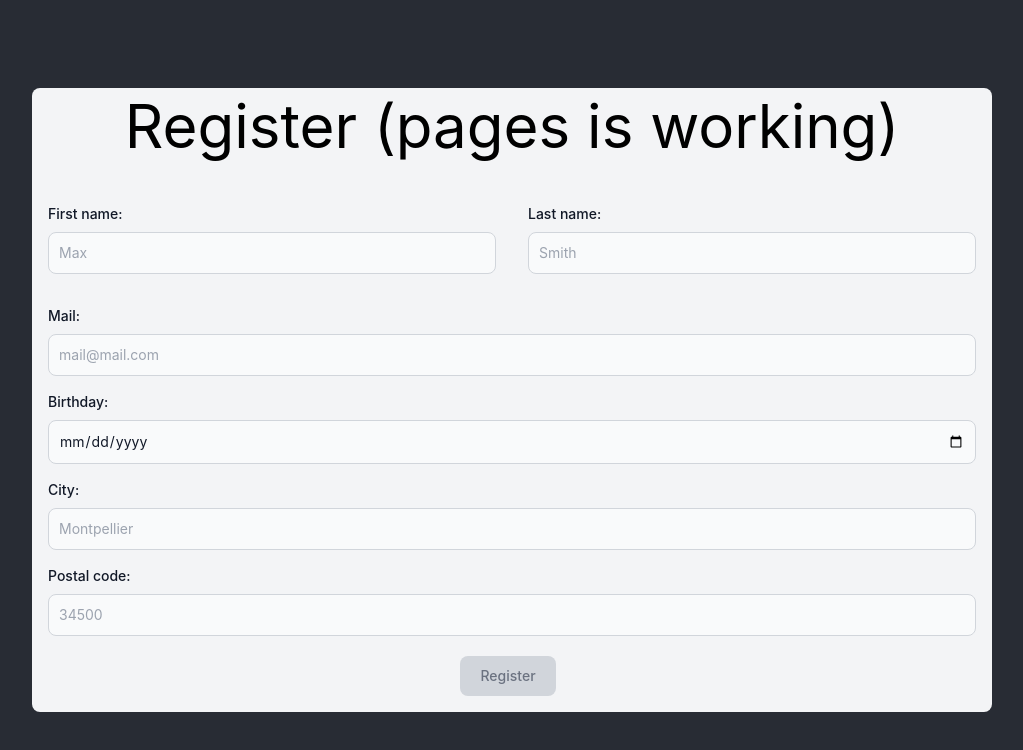
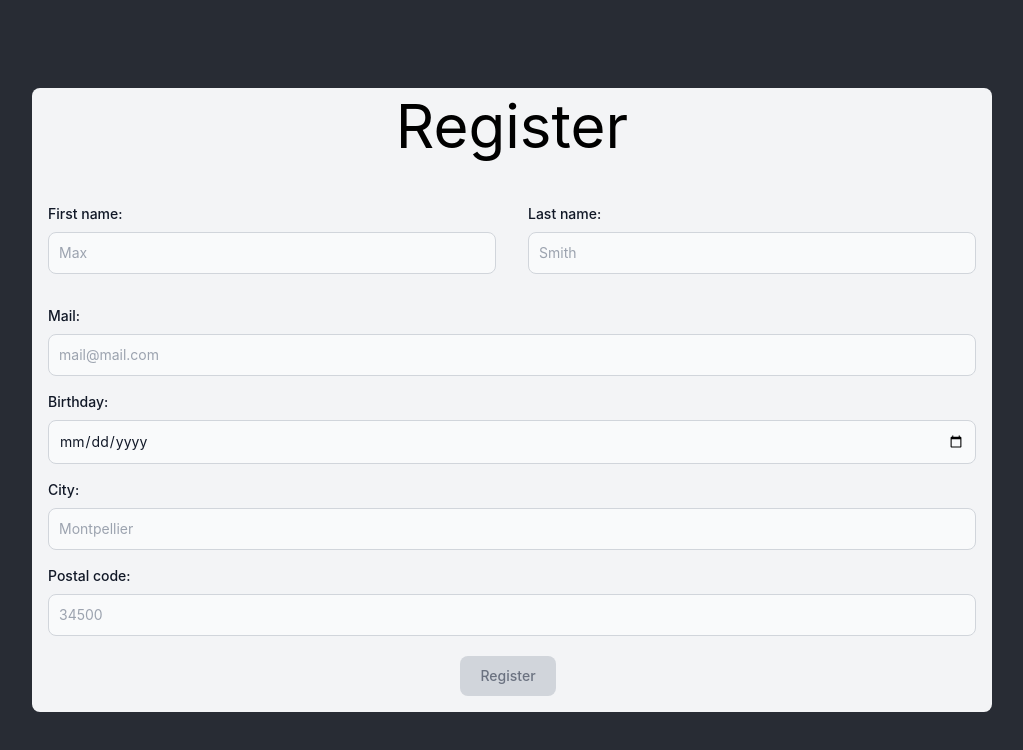
Before and after one commit to TropicalBottle/deploiement-2, a React (Create React App) app: page / in a window 1280 px wide. Shown: the top 750 px of the page, without its empty margins (128-1151 px from the left). Built offline with nearby package versions, Linux system fonts and the light colour scheme.

Commit message:
test: make form usual again

```diff
--- a/src/components/Form/Form.js
+++ b/src/components/Form/Form.js
@@ -65,7 +65,7 @@ export default function Form() {
     return (
         <div className={"flex w-full m-auto justify-center"}>
             <div className={ "bg-gray-100 w-3/4 px-4 py-2 my-8 rounded-lg text-black" }>
-                <h1 className={ "text-6xl mb-8" }>Register (pages is working)</h1>
+                <h1 className={ "text-6xl mb-8" }>Register</h1>
                 <form onSubmit={ search }>
                     <div className={ "flex flex-row justify-center" }>
                         <div className={ 'my-4 mr-4 w-full' }>
```
